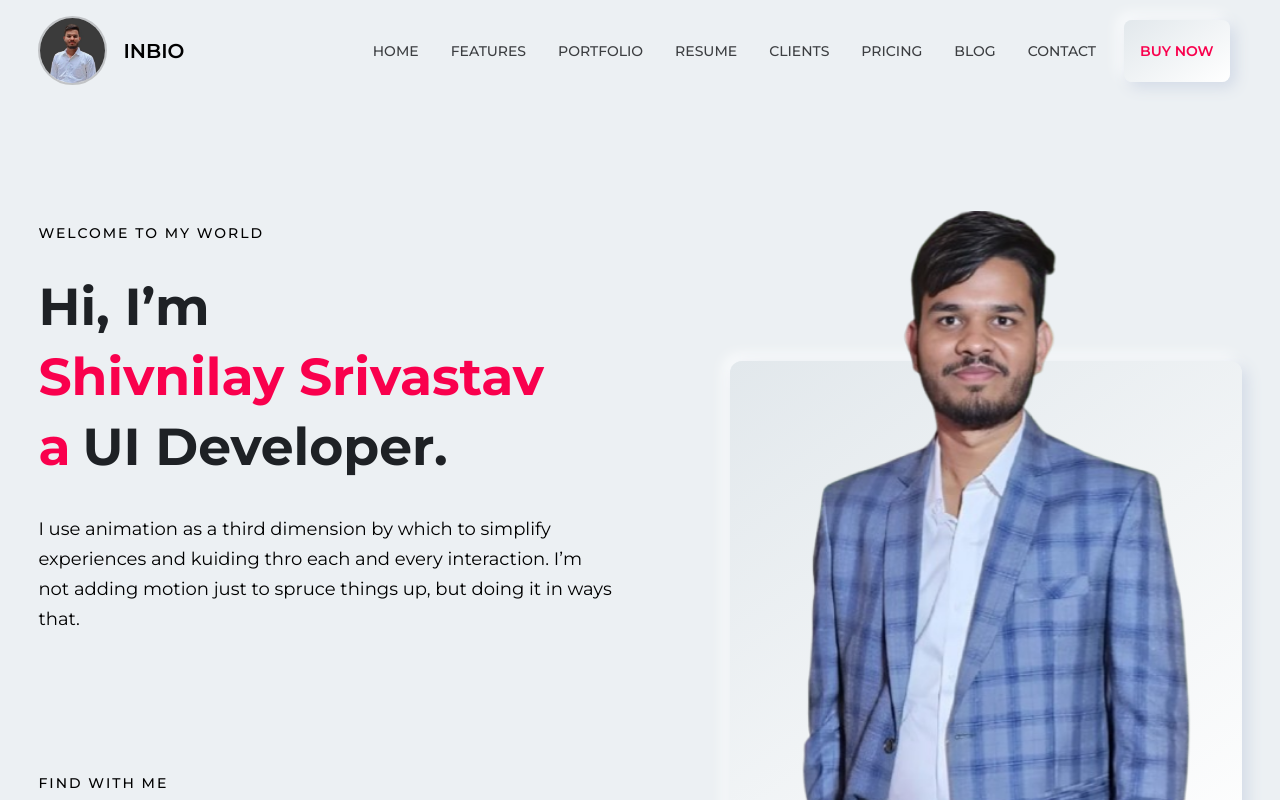
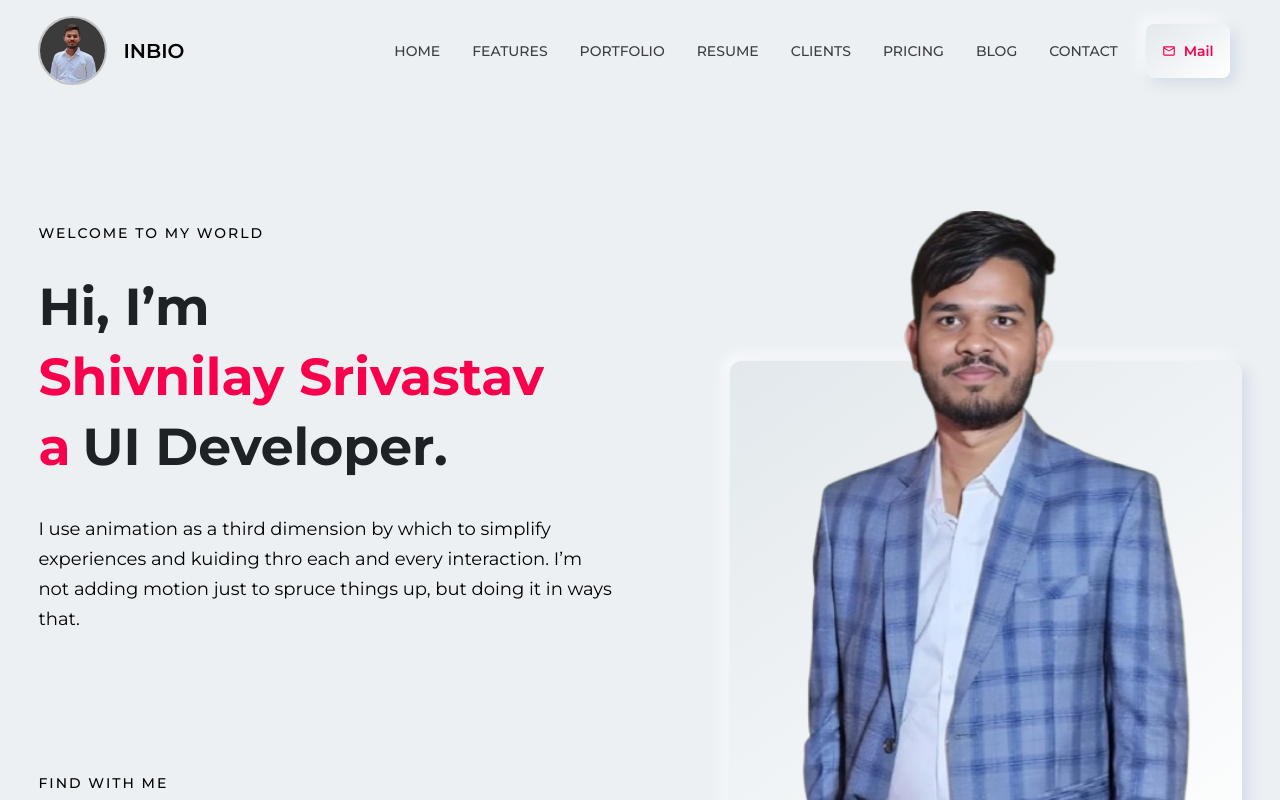
Before and after one commit to Shiv1516/Portfolio, a React (Create React App) app: page / in a window 1280 px wide. Shown: the top 800 px of the page. Built offline with nearby package versions, Linux system fonts and the light colour scheme.

Commit message:
some file changes

```diff
--- a/src/components/Contact.js
+++ b/src/components/Contact.js
@@ -7,6 +7,10 @@ import { FaXTwitter } from "react-icons/fa6";
 import { FaArrowRight } from "react-icons/fa6";
 
 function Contact() {
+  const handlemail = () => {
+    window.open("mailto:shivnilaysrivastav@gmail.com", "_blank");
+  };
+
   return (
     <div className="contact-section ptb80 tac wrapper brd-b1" id="contact-id">
       <h4 className="section-subheading fs14 mb20 fc3 fw5 ls2 ttu">Contact</h4>
@@ -44,7 +48,8 @@ function Contact() {
               <li className="contact-item df mb12">
                 Email:
                 <Link
-                  to="mailto:shivnilaysrivastav@gmail.com"
+                  // to="mailto:shivnilaysrivastav@gmail.com"
+                  onClick={handlemail}
                   className="contact-item-hov transit2 aft pr fc-h1 ml12"
                 >
                   shivnilaysrivastav@gmail.com
--- a/src/components/Header.js
+++ b/src/components/Header.js
@@ -1,6 +1,6 @@
 import React, { useState, useEffect } from "react";
 import { Link } from "react-router-dom";
-
+import { MdMailOutline } from "react-icons/md";
 function Header() {
   const [isScrolled, setIsScrolled] = useState(false);
 
@@ -28,6 +28,9 @@ function Header() {
         block: "start",
       });
     }
+  };
+  const handlemail = () => {
+    window.open("mailto:shivnilaysrivastav@gmail.com", "_blank");
   };
 
   return (
@@ -114,10 +117,10 @@ function Header() {
           </ul>
           <div>
             <Link
-              to="/"
-              className="talk-btn fc3 transit2 br8 fs14 fw6 fc-h2 ttu plr16 ptb24 bg-bs-01 mlr12"
+              onClick={handlemail}
+              className="talk-btn fc3 transit2 br8 fs14 fw6 fc-h2 plr16 ptb20 bg-bs-01 mlr12 df"
             >
-              Buy Now
+              <MdMailOutline className="mr8" /> Mail
             </Link>
           </div>
         </nav>
```
